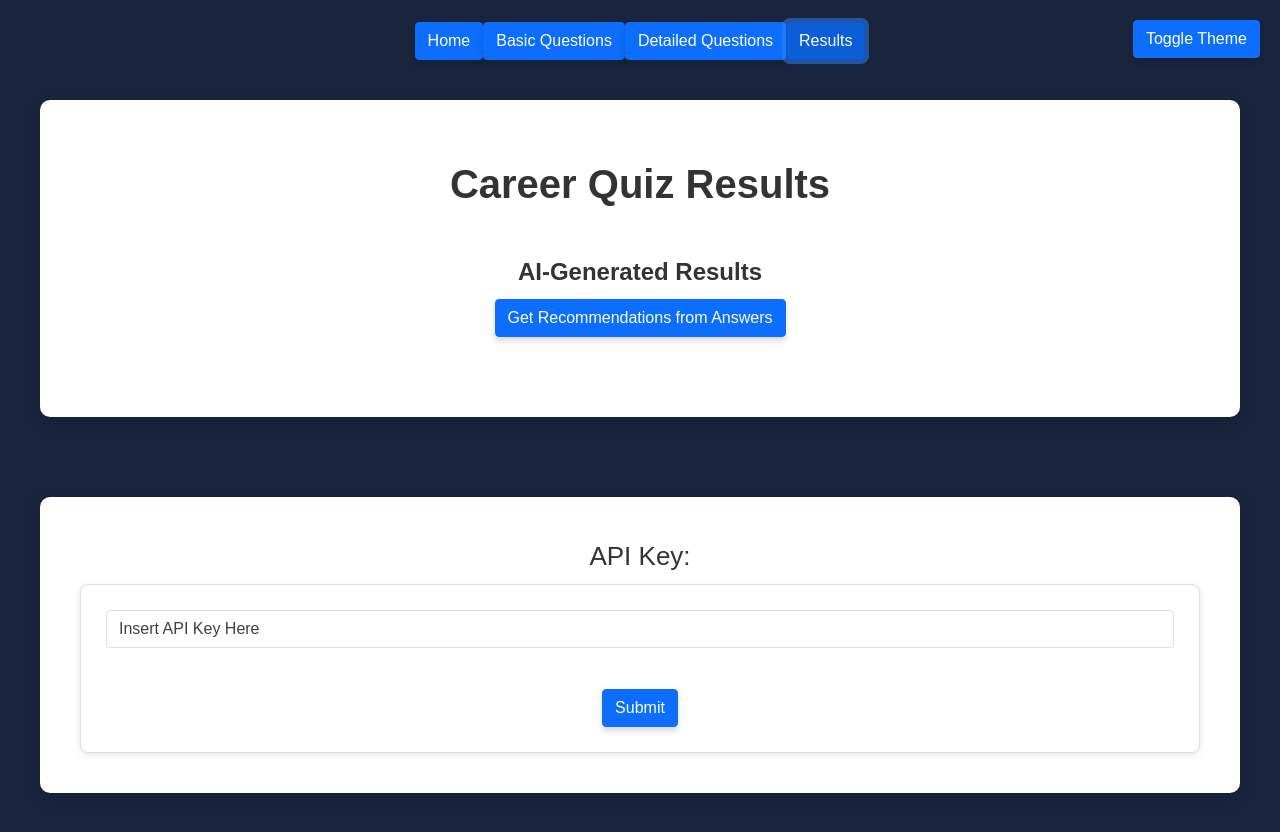
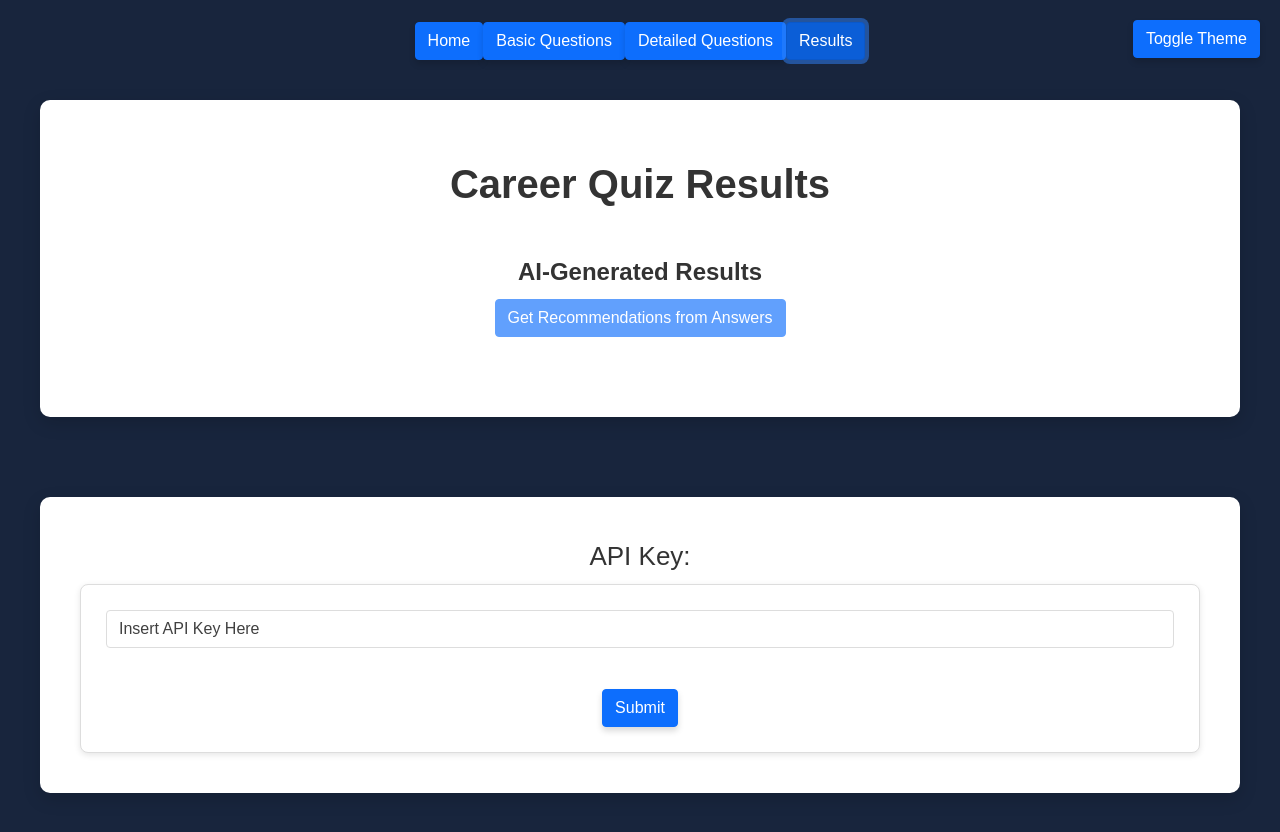
Before and after one commit to dstark12/starter_helpi, a React (Create React App) app: page / in a window 1280 px wide. Both pictures are taken after a click on the button "Results". Built offline with nearby package versions, Linux system fonts and the light colour scheme.

Commit message:
get answers button now unpressable until api key is entered

```diff
--- a/src/Components/results.tsx
+++ b/src/Components/results.tsx
@@ -17,16 +17,9 @@ function GeneratePromptWithQuestions(questions: string[], answers: string[]): st
 export function Results({ apikey, bq, ba, dq, da, dq2, da2, bfunc, dfunc, dfunc2 }:
   { apikey: string, bq: { id: number, questionText: string }[], ba: { [key: number]: string }, dq: { id: number, questionText: string }[], da: { [key: number]: string }, dq2: { id: number, questionText: string }[], da2: { [key: number]: string }, bfunc: (answers: { [key: number]: string }) => void, dfunc: (answers: { [key: number]: string }) => void, dfunc2: (answers: { [key: number]: string }) => void }): React.JSX.Element {
 
-  //const mainCareer = "Software Engineer";
-  //const otherCareers = ["Database Architect", "Mobile App Developer", "Information Security Analyst"];
   const [suggestions, setSuggestions] = useState<string>("");
   const [buttonVisible, setButtonVisible] = useState<boolean>(true);
   const [headerText, setHeaderText] = useState<string>("Career Quiz Results");
-  //const graphData = [
-  //  { label: 'Software Engineer', score: 80, questions: 7 },
-  //  { label: 'Data Scientist', score: 65, questions: 5 },
-  //  { label: 'Cybersecurity Analyst', score: 50, questions: 4 }
-  //];
 
   function GetSuggestions() {
     setSuggestions("Awaiting response...");
@@ -67,11 +60,15 @@ export function Results({ apikey, bq, ba, dq, da, dq2, da2, bfunc, dfunc, dfunc2
         <h1>{headerText}</h1>
 
       <main className="main-content">
-        {/* Show button initially and only show results if suggestions are available */}
         <section className="career-section">
           <h2>AI-Generated Results</h2>
           {buttonVisible && (
-            <Button onClick={GetSuggestions}>Get Recommendations from Answers</Button>
+            <Button
+              onClick={GetSuggestions}
+              disabled={!apikey} // Disable if API key is empty
+            >
+              Get Recommendations from Answers
+            </Button>
           )}
           {suggestions && (
             <>
@@ -85,40 +82,7 @@ export function Results({ apikey, bq, ba, dq, da, dq2, da2, bfunc, dfunc, dfunc2
         {/* Render rest of the content conditionally */}
         {suggestions && (
           <>
-          {/*
-            <section className="career-section">
-
-              <h2>Your Ideal Career: <span>{mainCareer}</span></h2>
-              <p>Based on your quiz results, a <strong>{mainCareer}</strong> seems to be the best fit for you!</p>
-            </section>
-        */}
-        {/*
-            <section className="detailed-graphs-section">
-              <h3>Top 3 Careers And Why:</h3>
-              {graphData.map((data, index) => (
-                <div key={index} className="career-detail">
-                  <p>{data.questions} of your answers indicated interest in {data.label}.</p>
-                  <div className="detail-graph">
-                    <div
-                      className="detail-bar"
-                      style={{ width: `${data.questions * 15}%` }}
-                    >
-                      <span className="detail-bar-label">{data.questions} questions</span>
-                    </div>
-                  </div>
-                </div>
-              ))}
-            </section>
-
-            <section className="alternatives-section">
-              <h3>Even More Career Options:</h3>
-              <ul>
-                {otherCareers.map((career, index) => (
-                  <li key={index}>{career}</li>
-                ))}
-              </ul>
-            </section>
-                */}
+            {/* Additional sections if needed */}
           </>
         )}
       </main>
```
